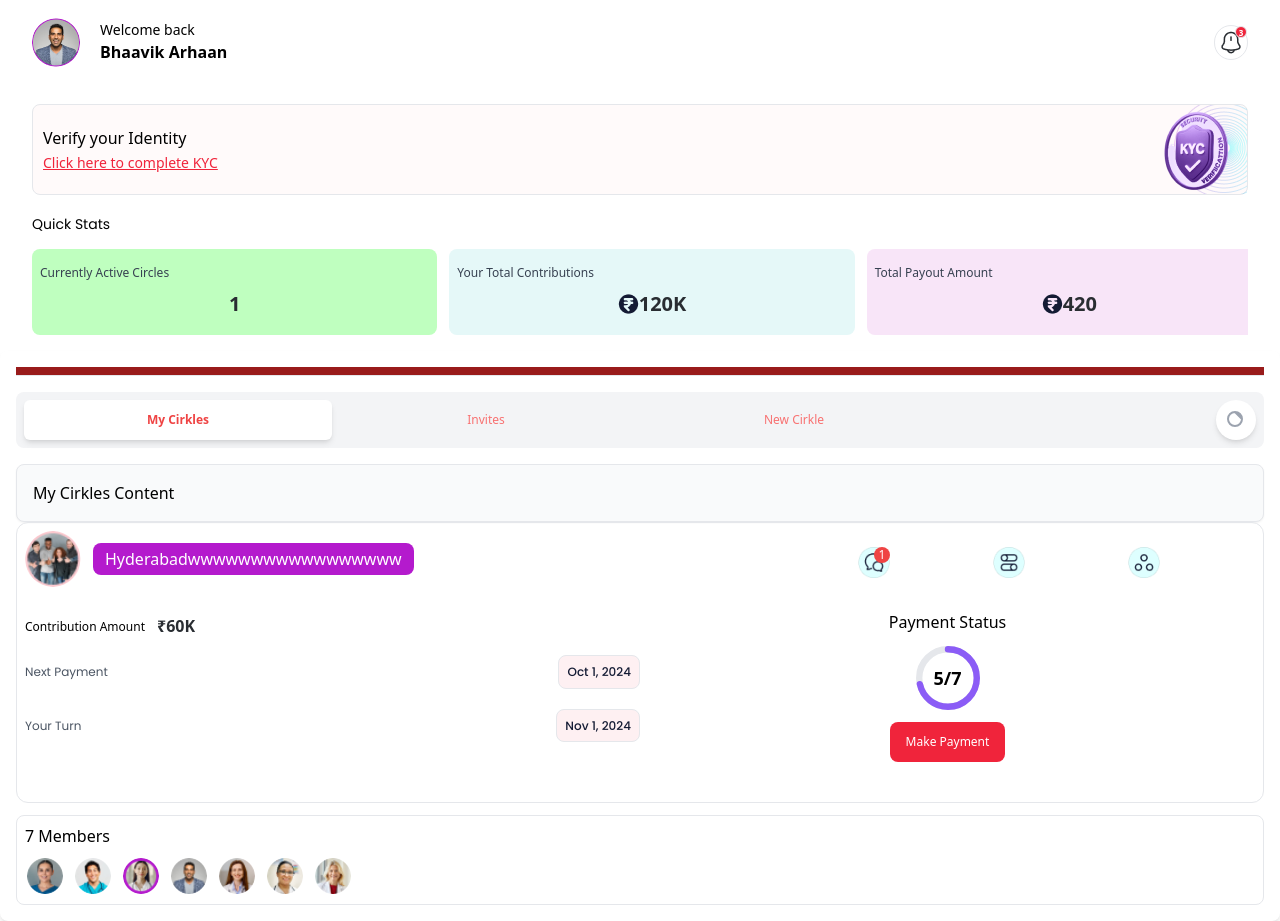
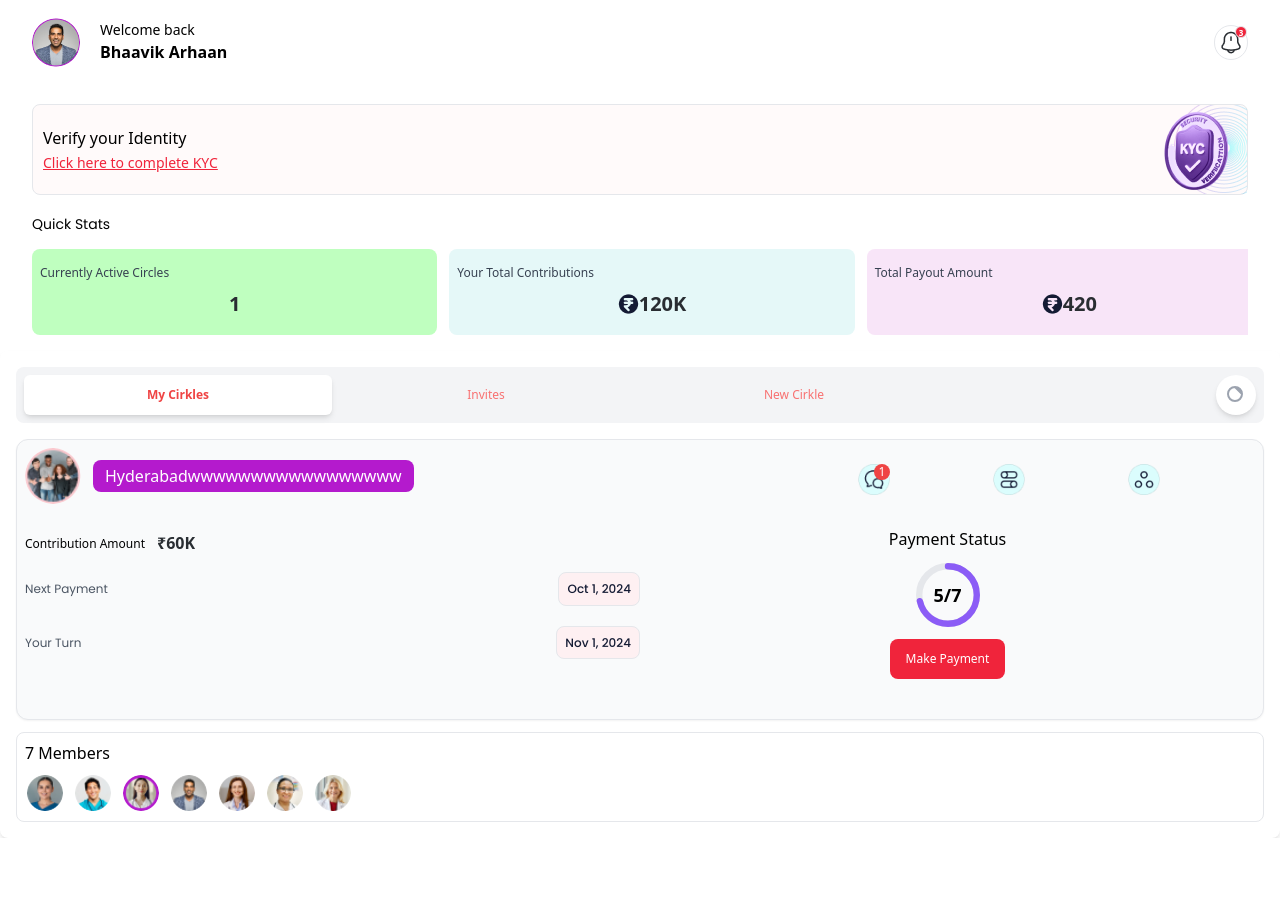
Before and after one commit to Ochaworldwide/fundcirkle, a React (Vite) app: page /home in a window 1280 px wide. After the commit the page ends 838 px from the top, so only its background shows below. Built offline with nearby package versions, Linux system fonts and the light colour scheme; a web font is replaced by a local one.

Commit message:
new structure

```diff
--- a/src/Component/Cirkles/CirkleCard.jsx
+++ b/src/Component/Cirkles/CirkleCard.jsx
@@ -1,6 +1,7 @@
 import React, { useState } from "react";
 import { motion } from "framer-motion";
 import CircularProgress from "./CircularProgress";
+import MyCirkles from "./MyCirkles";
 
 const CirkleCard = ({ tabs, header,  dates, members }) => {
   // Contribution & Payment Info
@@ -20,7 +21,7 @@ const CirkleCard = ({ tabs, header,  dates, members }) => {
   const renderContent = () => {
     switch (activeTab) {
       case "myCirkles":
-        return <div>My Cirkles Content</div>;
+        return <MyCirkles />;
       case "invites":
         return <div>Invites Content</div>;
       case "newCirkle":
@@ -39,8 +40,8 @@ const CirkleCard = ({ tabs, header,  dates, members }) => {
       transition={{ duration: 0.8, ease: "easeOut" }}
     >
       {/* Header with tabs */}
-      <div className="flex justify-between mb-4 border-b border-gray-200 pb-2 bg-red-800 w-[100%]">
-        {/* {tabs.map((tab, index) => (
+      {/* <div className="flex justify-between mb-4 border-b border-gray-200 pb-2 bg-red-800 w-[100%]">
+        {tabs.map((tab, index) => (
           <button
             key={index}
             className={`${
@@ -54,8 +55,8 @@ const CirkleCard = ({ tabs, header,  dates, members }) => {
           <svg className="w-5 h-5" fill="currentColor" viewBox="0 0 24 24">
             <path d="M10 2a2 2 0 100 4h4a2 2 0 100-4h-4zM6 10a2 2 0 100 4h12a2 2 0 100-4H6zM2 18a2 2 0 100 4h20a2 2 0 100-4H2z" />
           </svg>
-        </button> */}
-      </div>
+        </button>
+      </div> */}
 
       <div className="flex  bg-gray-100 rounded-lg p-2 mb-4 w-[100%]">
         <button
@@ -108,15 +109,14 @@ const CirkleCard = ({ tabs, header,  dates, members }) => {
       </div>
 
       {/* Content Area */}
-      <div className="p-4 bg-gray-50 border rounded-lg shadow-sm">
+      <div className=" ">
         {renderContent()}
       </div>
 
       {/* Main content */}
-      <div className="p-2 border-[1px] rounded-[12px] flex">
-        {/* Left side */}
+      {/* <div className="p-2 border-[1px] rounded-[12px] flex">
+
         <div className=" w-[50%] mb-4 h-fit ">
-          {/* Header with title */}
           <div className="flex items-center w-[100%] mb-8">
             <img
               src={header.groupImage}
@@ -128,7 +128,7 @@ const CirkleCard = ({ tabs, header,  dates, members }) => {
             </span>
           </div>
 
-          {/* Contribution  */}
+
           <div className="mb-5 leading-[15.75px] flex">
             <h1 className=" text-xs leading-[15.75px] font-[400]text-wrap overflow-hidden text-black">
               Contribution Amount
@@ -138,7 +138,7 @@ const CirkleCard = ({ tabs, header,  dates, members }) => {
               {contribution.amount}
             </p>
           </div>
-          {/* Next Payment Dates */}
+
           <div className="flex justify-between flex-col">
             <div className="mb-5 flex text-xs leading-[15.75px] font-[400] poppins items-center">
               <p className="text-gray-600 ">Next Payment</p>
@@ -155,10 +155,10 @@ const CirkleCard = ({ tabs, header,  dates, members }) => {
           </div>
         </div>
 
-        {/* right side */}
+
 
         <div className="mb-4 h-fit w-[50%] flex flex-col items-center">
-          {/*icons */}
+
           <div className="flex space-x-2 text-gray-600 w-[80%] justify-evenly ml-auto mt-4 mb-8">
             {header.notifications.map((notification, index) => (
               <button key={index} className="relative">
@@ -172,7 +172,7 @@ const CirkleCard = ({ tabs, header,  dates, members }) => {
             ))}
           </div>
 
-          {/* Payment Info */}
+
           <div className="flex justify-between items-center mb-4  ">
             <div className="text-center">
               <p className="text-black mb-3">Payment Status</p>
@@ -185,10 +185,10 @@ const CirkleCard = ({ tabs, header,  dates, members }) => {
             </div>
           </div>
         </div>
-      </div>
+      </div> */}
 
       {/* Members */}
-      <div className="border border-gray-200 p-2 mt-3 rounded-lg">
+      {/* <div className="border border-gray-200 p-2 mt-3 rounded-lg">
         <p className="text-black">7 Members</p>
         <div className="flex mt-2 space-x-2">
           {members.map((member, index) => (
@@ -200,7 +200,7 @@ const CirkleCard = ({ tabs, header,  dates, members }) => {
             />
           ))}
         </div>
-      </div>
+      </div> */}
     </motion.div>
   );
 };
--- a/src/Component/Cirkles/MyCirkles.jsx
+++ b/src/Component/Cirkles/MyCirkles.jsx
@@ -1,6 +1,9 @@
 import React, { useState } from "react";
 import { motion } from "framer-motion";
 import CircularProgress from "./CircularProgress";
+import messageIcon from "/src/assets/images/message.png";
+import catIcon from "/src/assets/images/cat.png";
+import moreIcon from "/src/assets/images/more.png";
 
 const contribution = {
   amount: "60K",
@@ -12,9 +15,38 @@ const contribution = {
 };
 
 function MyCirkles() {
+
+  // Header Data
+  const header = {
+    groupName: "Hyderabadwwwwwwwwwwwwwwwww",
+    groupImage: "/src/assets/images/circlepeople.png",
+    notifications: [
+      { icon: messageIcon, count: 1 },
+      { icon: catIcon },
+      { icon: moreIcon },
+    ],
+  };
+
+  // Payment Dates
+  const Dates = {
+    nextPayment: "Oct 1, 2024",
+    yourTurn: "Nov 1, 2024",
+  };
+
+  // Members Data
+  const members = [
+    { name: "Alice", image: "/src/assets/images/member1.png" },
+    { name: "Bob", image: "/src/assets/images/member2.png" },
+    { name: "Carol", image: "/src/assets/images/member3.png" },
+    { name: "Dave", image: "/src/assets/images/member4.png" },
+    { name: "Eve", image: "/src/assets/images/member5.png" },
+    { name: "Frank", image: "/src/assets/images/member6.png" },
+    { name: "Grace", image: "/src/assets/images/member7.png" },
+  ];
+
   return (
     <div>
-      <div className="p-2 border-[1px] rounded-[12px] flex">
+      <div className=" border-[1px] rounded-[12px] flex bg-gray-50 p-2 shadow-sm">
         {/* Left side */}
         <div className=" w-[50%] mb-4 h-fit ">
           {/* Header with title */}
@@ -44,13 +76,13 @@ function MyCirkles() {
             <div className="mb-5 flex text-xs leading-[15.75px] font-[400] poppins items-center">
               <p className="text-gray-600 ">Next Payment</p>
               <p className="font-medium bg-[#FEF0F2] ml-auto p-2 border rounded-[8px] text-[#141B34]">
-                {dates.nextPayment}
+                {Dates.nextPayment}
               </p>
             </div>
             <div className="flex text-xs leading-[15.75px] font-[400] poppins items-center">
               <p className="text-gray-600">Your Turn</p>
               <p className="font-medium bg-[#FEF0F2] ml-auto p-2  border rounded-[8px] text-[#141B34]">
-                {dates.yourTurn}
+                {Dates.yourTurn}
               </p>
             </div>
           </div>
@@ -87,6 +119,20 @@ function MyCirkles() {
           </div>
         </div>
       </div>
+      {/* Members */}
+      <div className="border border-gray-200 p-2 mt-3 rounded-lg">
+        <p className="text-black">7 Members</p>
+        <div className="flex mt-2 space-x-2">
+          {members.map((member, index) => (
+            <img
+              key={index}
+              src={member.image}
+              alt={member.name}
+              className="w-10 h-10 rounded-full border-2 border-white"
+            />
+          ))}
+        </div>
+      </div>
     </div>
   );
 }
```
